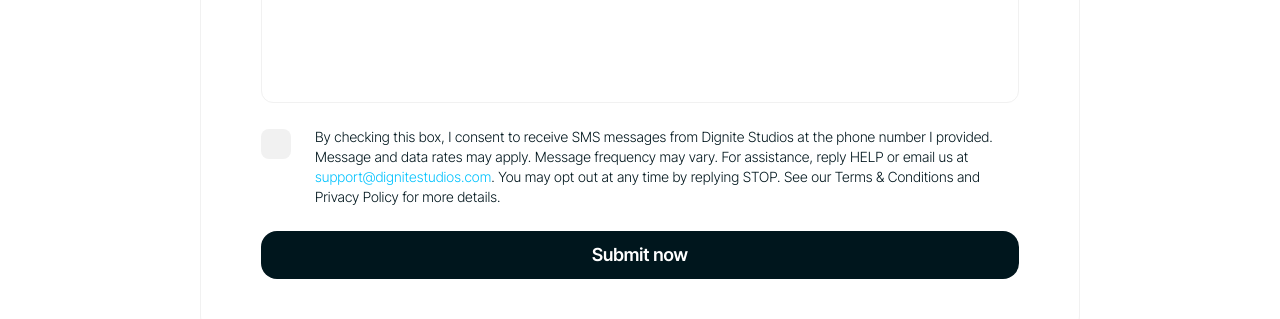
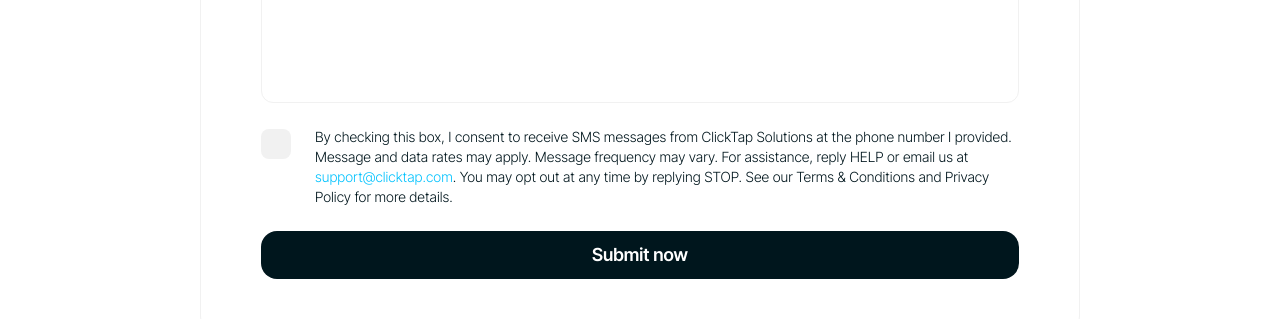
Before and after one commit to dignitestudios-dev/ClickTap-Website, a Next.js app: page /contact-us in a window 1280 px wide. Shown: the part 880-1199 px from the top of the page. Built offline with nearby package versions, Linux system fonts and the light colour scheme.

Commit message:
update:changes

```diff
--- a/app/contact-us/page.tsx
+++ b/app/contact-us/page.tsx
@@ -436,14 +436,14 @@ export default function ContactSection() {
                                 }}
                             >
                                 By checking this box, I consent to receive SMS messages from
-                                Dignite Studios at the phone number I provided. Message and data
+                                ClickTap Solutions at the phone number I provided. Message and data
                                 rates may apply. Message frequency may vary. For assistance,
                                 reply HELP or email us at{" "}
                                 <a
-                                    href="mailto:support@dignitestudios.com"
+                                    href="mailto:support@clicktap.com"
                                     style={{ color: "#01C2FE", textDecoration: "none" }}
                                 >
-                                    support@dignitestudios.com
+                                    support@clicktap.com
                                 </a>
                                 . You may opt out at any time by replying STOP. See our{" "}
                                 <a href="#" style={{ color: "#00161D" }}>
```
